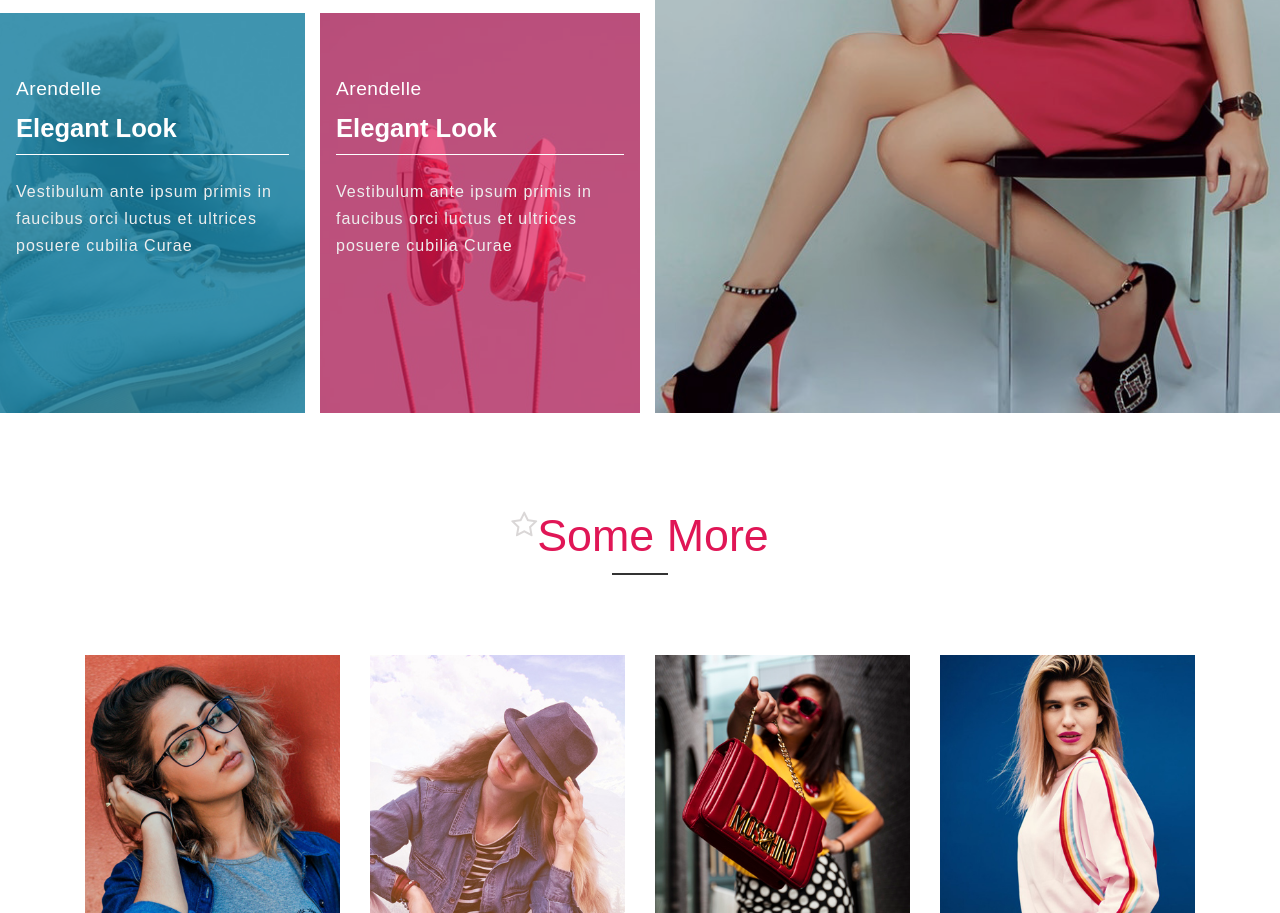
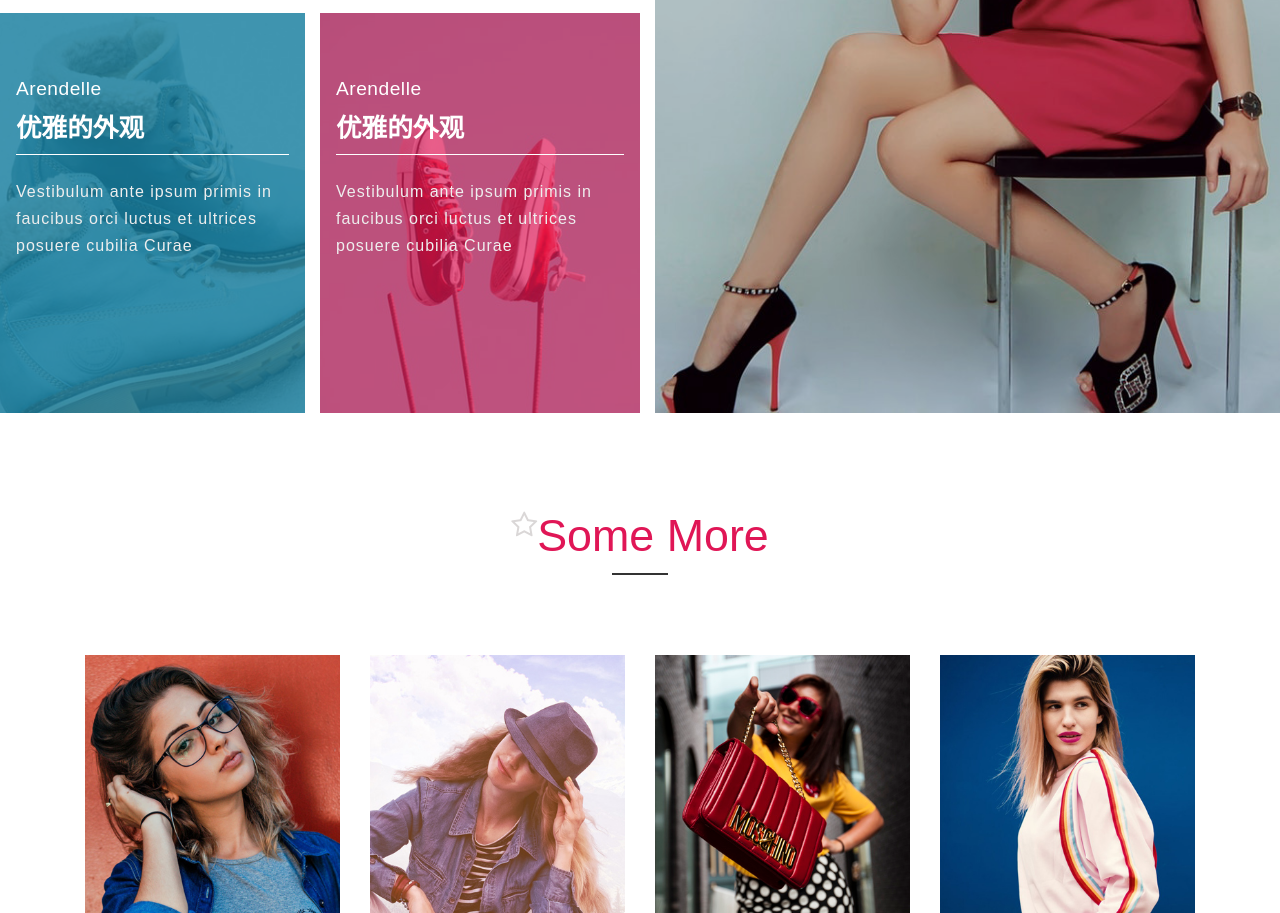
Before and after one commit to arendelle123/arendelle, a plain HTML site: page index.html in a window 1280 px wide. Shown: the part 1757-2670 px from the top of the page. Drawn offline with Linux system fonts and the light colour scheme.

Commit message:
Update index.html

```diff
--- a/index.html
+++ b/index.html
@@ -176,7 +176,7 @@
                                     <div class="row">
                                         <div class="col-12 ab-grid-left">
                                             <h5>Arendelle</h5>
-                                            <h4>elegant look</h4>
+                                            <h4>优雅的外观</h4>
                                             <p>Vestibulum ante ipsum primis in faucibus orci luctus et ultrices
                                                 posuere
                                                 cubilia
@@ -192,7 +192,7 @@
                                     <div class="row">
                                         <div class="col-12 ab-grid-left">
                                             <h5>Arendelle</h5>
-                                            <h4>Elegant look</h4>
+                                            <h4>优雅的外观</h4>
                                             <p>Vestibulum ante ipsum primis in faucibus orci luctus et ultrices
                                                 posuere
                                                 cubilia
```
